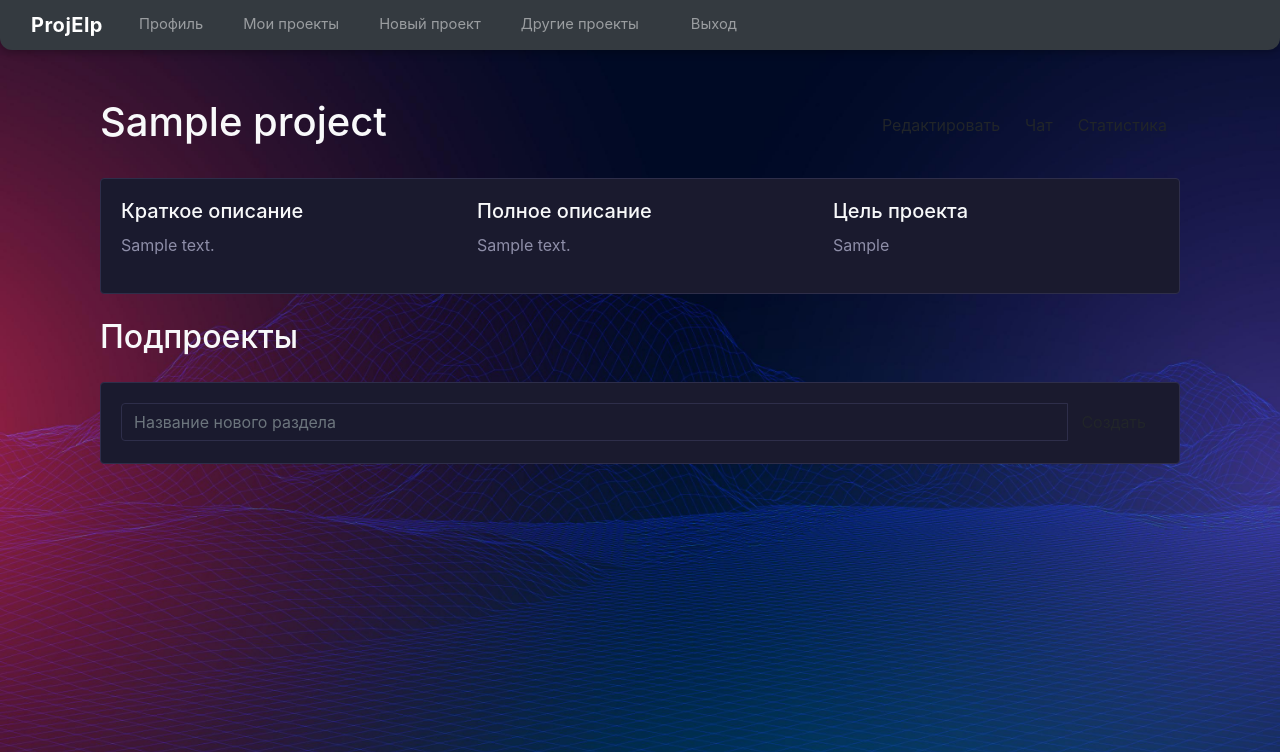
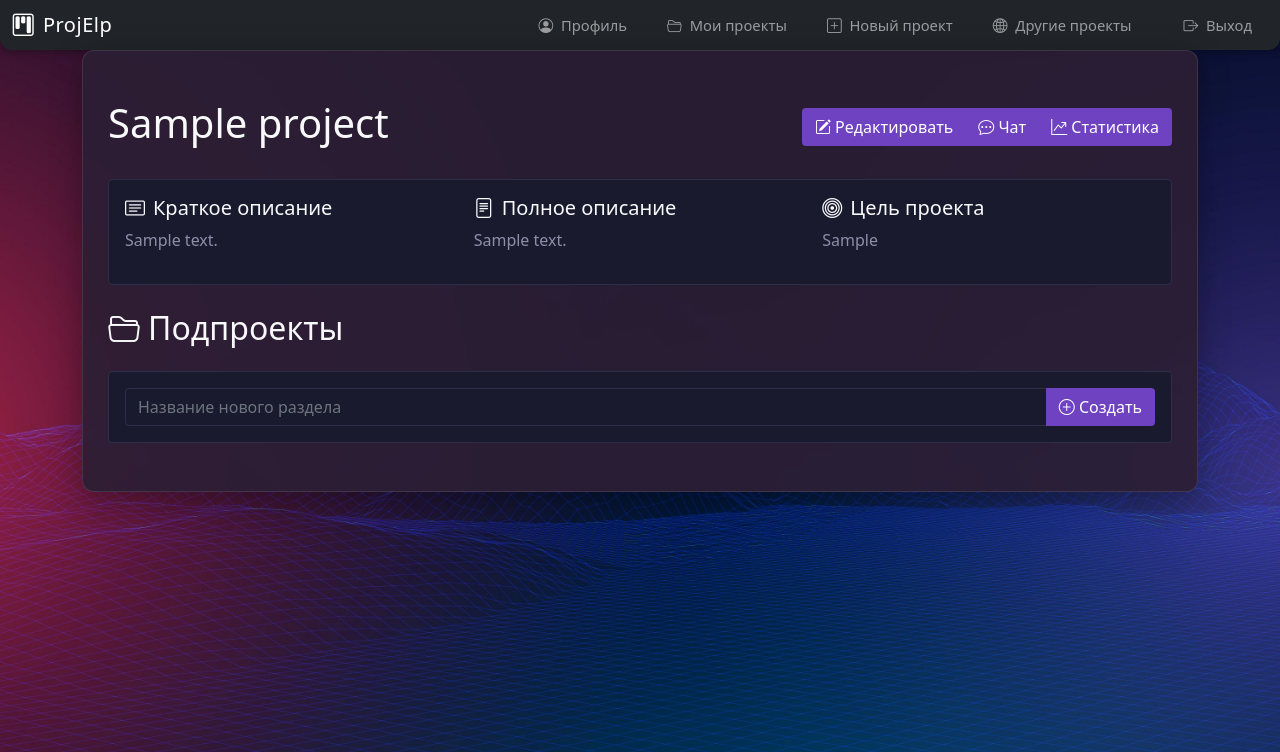
Before and after one commit to V1lad/Project-manager-PROJELP, a Flask app: page /projects/1 in a window 1280 px wide. Shown: the top 752 px of the page. Run offline with Flask 3, Linux system fonts and the light colour scheme; a user stored in the database is signed in; tables that the repository leaves empty hold one stand-in row (values such as "Sample post"); some libraries are stand-ins or nearby versions.

Commit message:
Updated navbar and moved some styles to upper level

```diff
--- a/Web/templates/base.html
+++ b/Web/templates/base.html
@@ -3,17 +3,9 @@
     <head>
         <meta charset="UTF-8" />
         <meta name="viewport" content="width=device-width, initial-scale=1" />
-        <link
-            rel="stylesheet"
-            href="https://stackpath.bootstrapcdn.com/bootstrap/4.4.1/css/bootstrap.min.css"
-            integrity="sha384-Vkoo8x4CGsO3+Hhxv8T/Q5PaXtkKtu6ug5TOeNV6gBiFeWPGFN9MuhOf23Q9Ifjh"
-            crossorigin="anonymous"
-            />
-        <link
-            rel="stylesheet"
-            href="https://stackpath.bootstrapcdn.com/font-awesome/4.7.0/css/font-awesome.min.css"
-            crossorigin="anonymous"
-            />
+        <link href="https://cdn.jsdelivr.net/npm/bootstrap@5.0.2/dist/css/bootstrap.min.css" rel="stylesheet" integrity="sha384-EVSTQN3/azprG1Anm3QDgpJLIm9Nao0Yz1ztcQTwFspd3yD65VohhpuuCOmLASjC" crossorigin="anonymous">
+        <link rel="stylesheet" href="https://cdn.jsdelivr.net/npm/bootstrap-icons@1.3.0/font/bootstrap-icons.css">
+
         <title>{% block title %}Главная страница{% endblock %}</title>
         <style type="text/css">
             .form-control-borderless {
@@ -88,6 +80,15 @@
             border-radius: 10px;
             }
 
+            .content-container-extra {
+                background-color: rgba(44, 31, 53, 0.92);
+                padding: 25px;
+                border-radius: 12px;
+                border: 1px solid rgba(255,255,255,0.1);
+                box-shadow: 0 8px 32px rgba(0,0,0,0.3);
+                backdrop-filter: blur(6px);
+            }
+
             /* Для лучшей читаемости контента добавьте полупрозрачный слой */
             .content-container-light {
             background-color: rgba(206, 182, 200, 0.6);
@@ -133,9 +134,21 @@
             padding: 0.2rem 0;
         }
 
-        .bi {
-            vertical-align: -2px;
+        .bg-dark-2 {
+            background-color: #1a1a2e !important;
+            border: 1px solid #2e2e4a;
         }
+        .btn-purple { background-color: #6f42c1; color: white; }
+        .btn-purple:hover { background-color: #5c32a8; color: white; }
+        .btn-outline-purple {
+            color: #9d7fe8;
+            border-color: #6f42c1;
+        }
+        .btn-outline-purple:hover {
+            background-color: #6f42c1;
+            color: white;
+        }
+        .border-purple { border: 1px solid #6f42c1 !important; }
     </style>
     </head>
 
@@ -200,15 +213,13 @@
         {% if category == 'error' %}
         <div class="alert alert-danger alter-dismissable fade show" role="alert">
             {{ message }}
-            <button type="button" class="close" data-dismiss="alert">
-            <span aria-hidden="true">&times;</span>
+            <button type="button" class="btn-close" data-bs-dismiss="alert">
             </button>
         </div>
         {% else %}
         <div class="alert alert-success alter-dismissable fade show" role="alert">
             {{ message }}
-            <button type="button" class="close" data-dismiss="alert">
-            <span aria-hidden="true">&times;</span>
+            <button type="button" class="btn-close" data-bs-dismiss="alert">
             </button>
         </div>
         {% endif %}
@@ -216,20 +227,7 @@
         {% endif %}
         {% endwith %}
         <div class="container">{% block content %} {% endblock %}</div>
-        <script
-            src="https://code.jquery.com/jquery-3.2.1.slim.min.js"
-            integrity="sha384-KJ3o2DKtIkvYIK3UENzmM7KCkRr/rE9/Qpg6aAZGJwFDMVNA/GpGFF93hXpG5KkN"
-            crossorigin="anonymous"
-            ></script>
-        <script
-            src="https://cdnjs.cloudflare.com/ajax/libs/popper.js/1.12.9/umd/popper.min.js"
-            integrity="sha384-ApNbgh9B+Y1QKtv3Rn7W3mgPxhU9K/ScQsAP7hUibX39j7fakFPskvXusvfa0b4Q"
-            crossorigin="anonymous"
-            ></script>
-        <script
-            src="https://maxcdn.bootstrapcdn.com/bootstrap/4.0.0/js/bootstrap.min.js"
-            integrity="sha384-JZR6Spejh4U02d8jOt6vLEHfe/JQGiRRSQQxSfFWpi1MquVdAyjUar5+76PVCmYl"
-            crossorigin="anonymous"
-            ></script>
+        <!-- Boostsrap bundle import -->
+        <script src="https://cdn.jsdelivr.net/npm/bootstrap@5.0.2/dist/js/bootstrap.bundle.min.js" integrity="sha384-MrcW6ZMFYlzcLA8Nl+NtUVF0sA7MsXsP1UyJoMp4YLEuNSfAP+JcXn/tWtIaxVXM" crossorigin="anonymous"></script>
     </body>
 </html>
```
